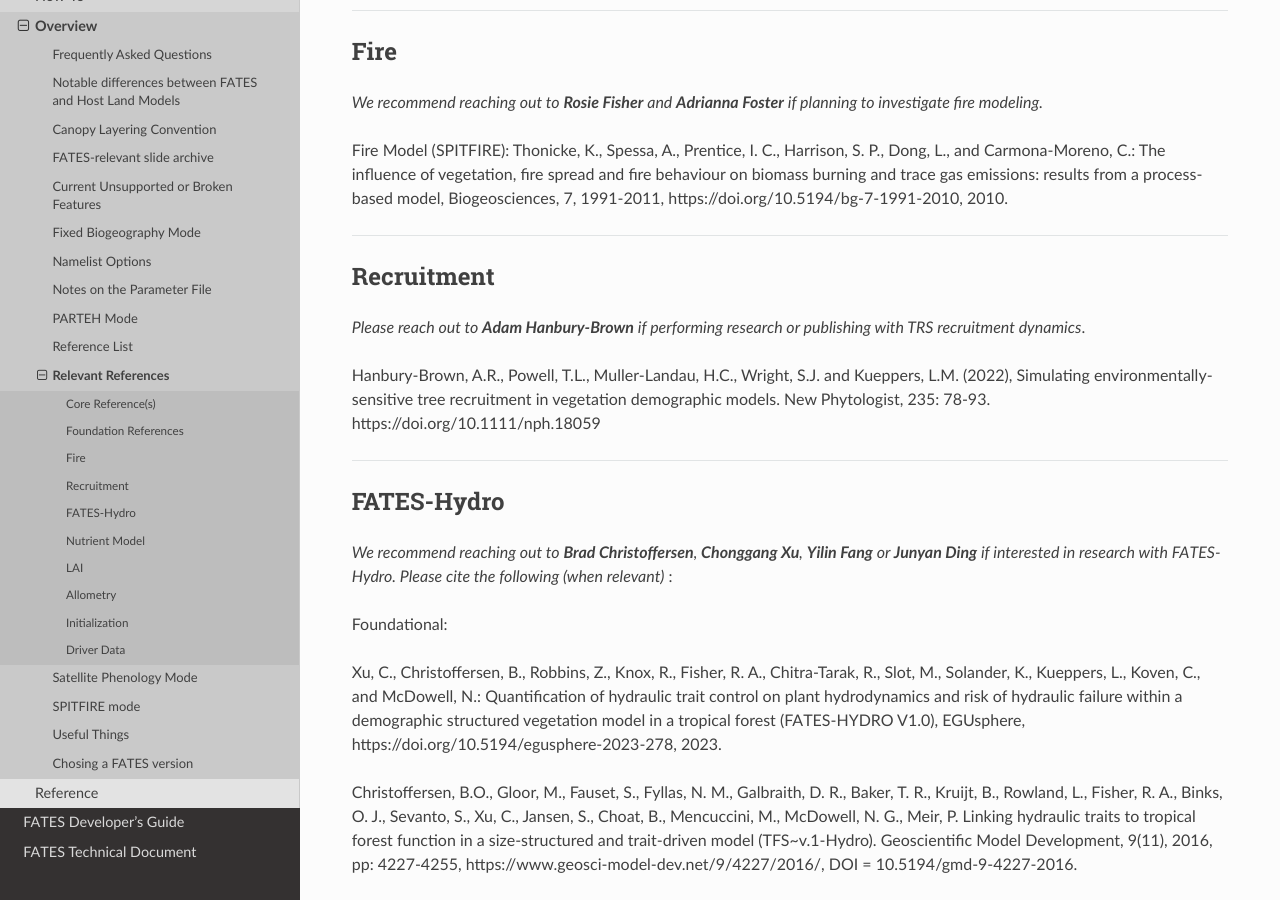
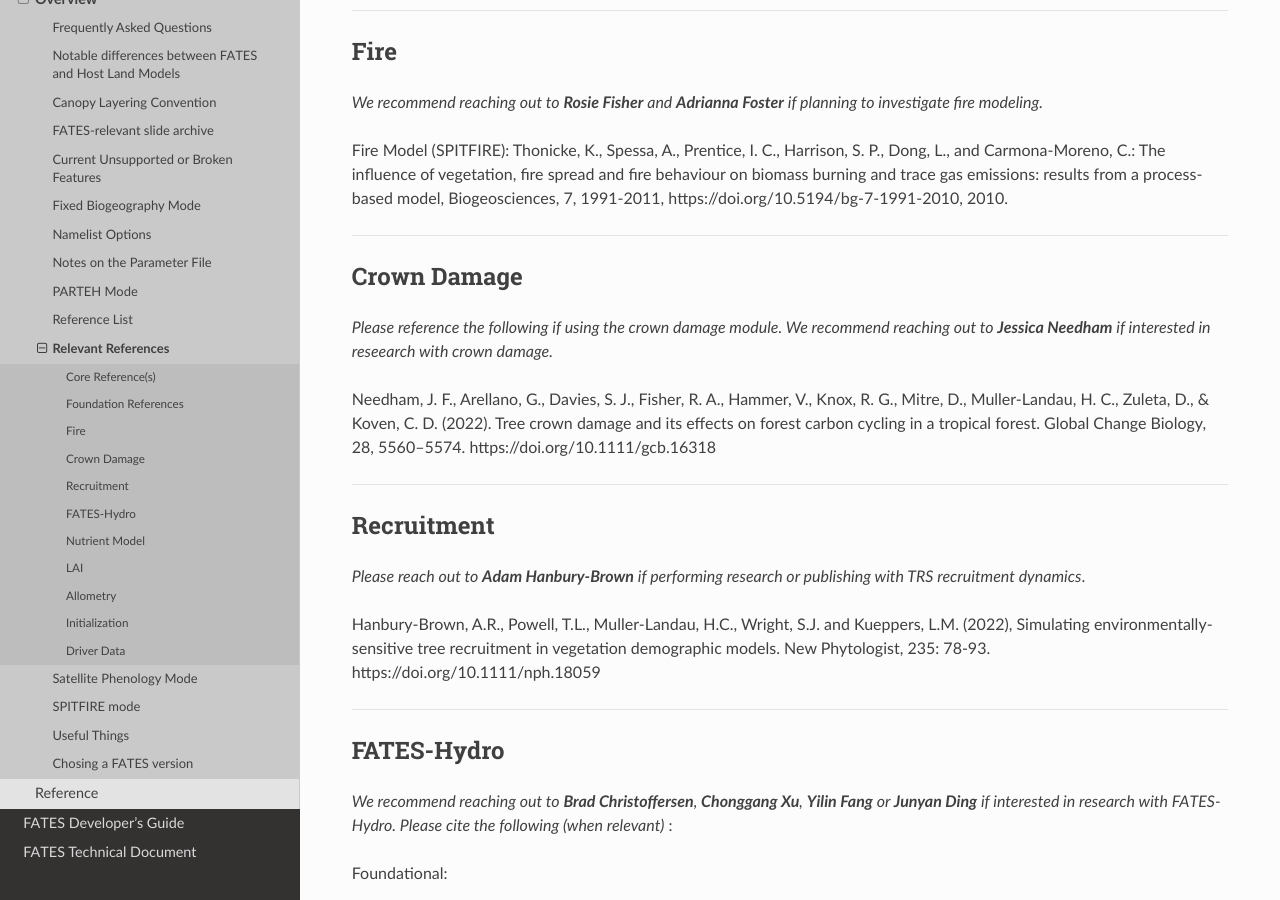
Before and after one commit to NGEET/fates-users-guide, a Sphinx documentation site: the page built from docs/source/user/Relevant-References.md, in a window 1280 px wide and 900 px high, scrolled down 888 px. Built offline with Sphinx 7.4.7 and the Read the Docs theme 2.0.0, drawn with Linux system fonts in a browser that asks for light colours.

Commit message:
Update Relevant-References.md

```diff
--- a/docs/source/user/Relevant-References.md
+++ b/docs/source/user/Relevant-References.md
@@ -32,6 +32,12 @@ _We recommend reaching out to **Rosie Fisher** and **Adrianna Foster** if planni
 
 Fire Model (SPITFIRE): Thonicke, K., Spessa, A., Prentice, I. C., Harrison, S. P., Dong, L., and Carmona-Moreno, C.: The influence of vegetation, fire spread and fire behaviour on biomass burning and trace gas emissions: results from a process-based model, Biogeosciences, 7, 1991-2011, https://doi.org/10.5194/bg-7-1991-2010, 2010.
 
+---------------------
+## Crown Damage
+
+_Please reference the following if using the crown damage module. We recommend reaching out to **Jessica Needham** if interested in reseearch with crown damage._
+
+Needham, J. F., Arellano, G., Davies, S. J., Fisher, R. A., Hammer, V., Knox, R. G., Mitre, D., Muller-Landau, H. C., Zuleta, D., & Koven, C. D. (2022). Tree crown damage and its effects on forest carbon cycling in a tropical forest. Global Change Biology, 28, 5560–5574. https://doi.org/10.1111/gcb.16318
 
 ---------------------
 
```
